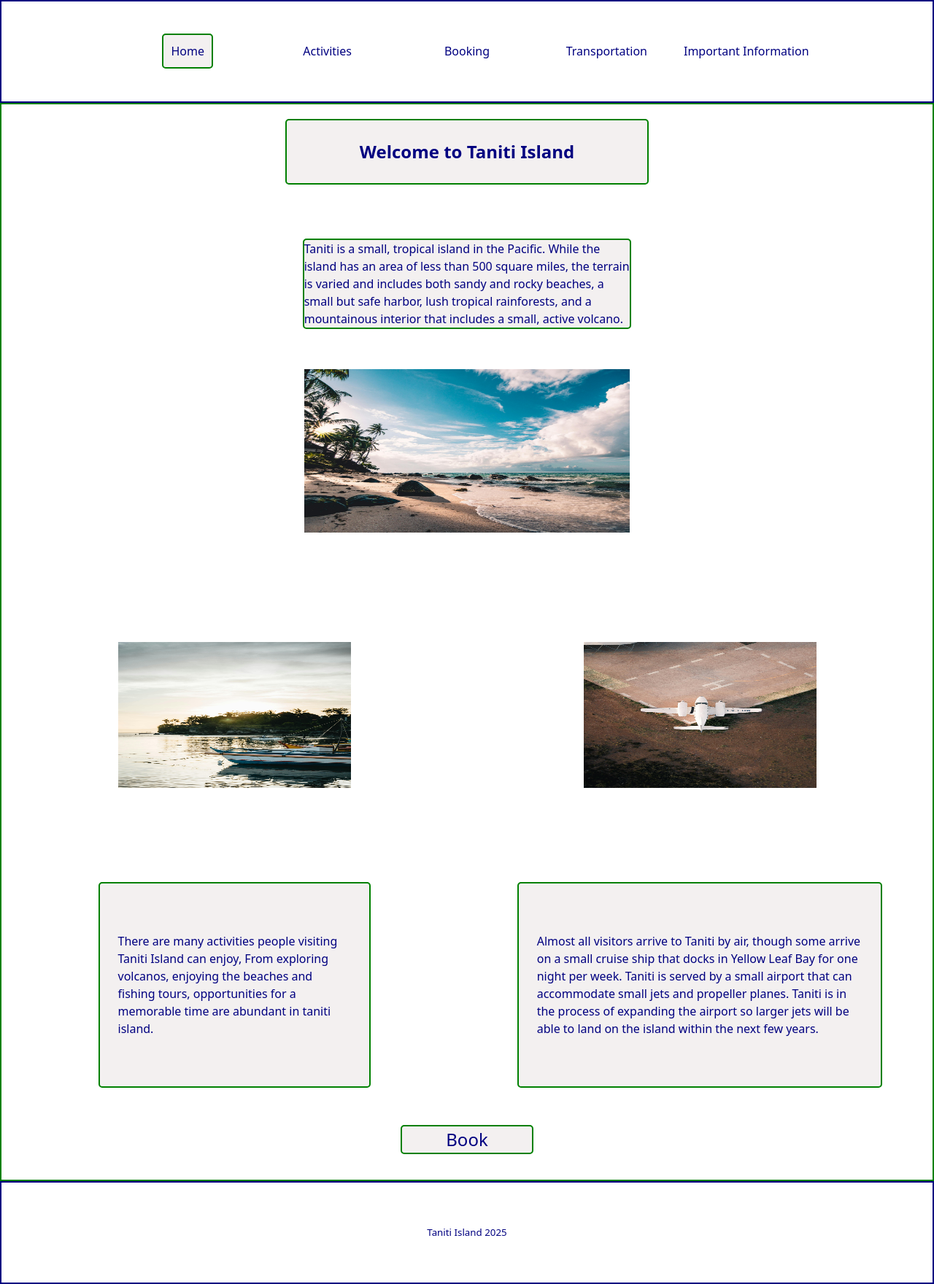
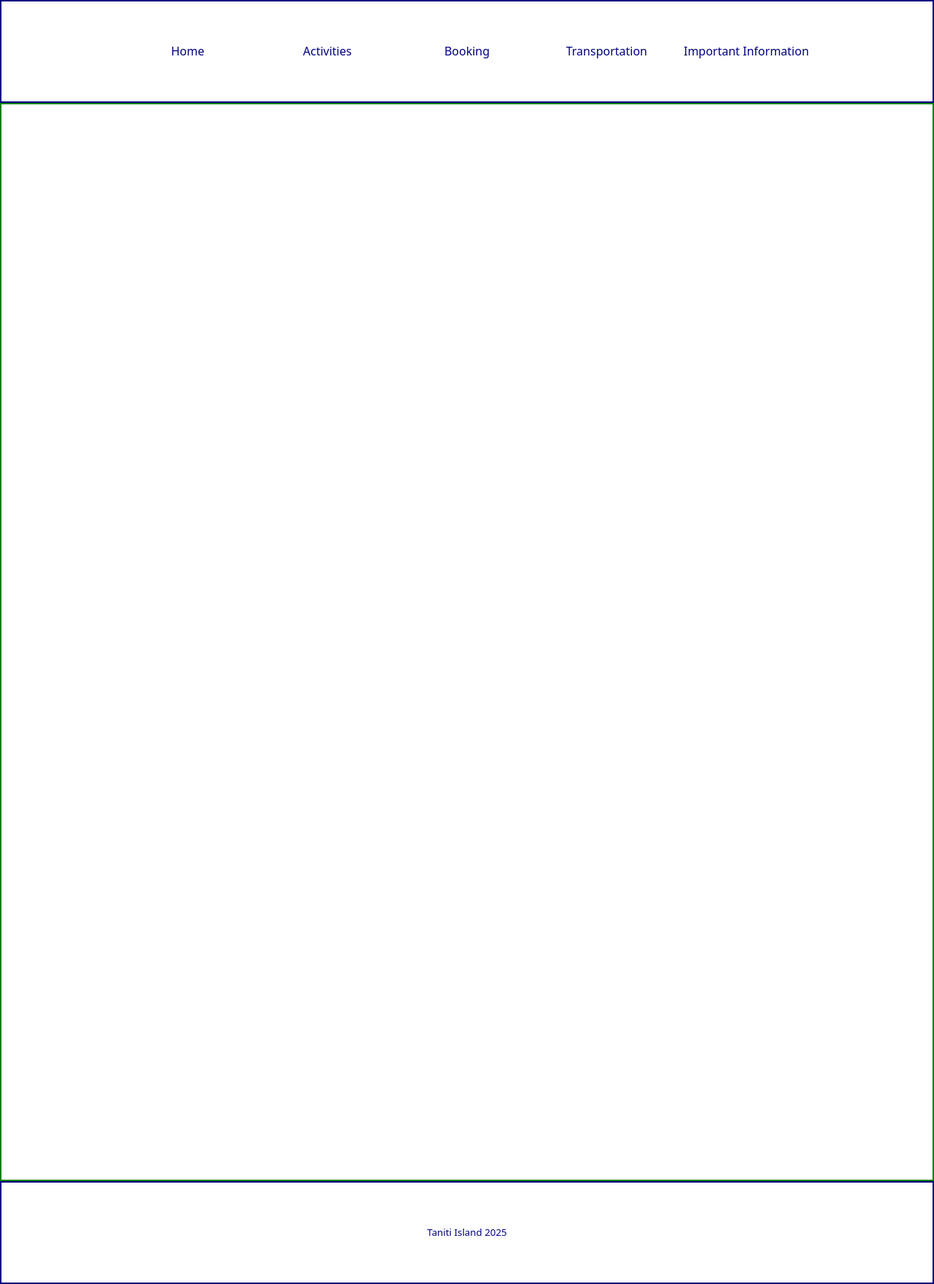
Before and after one commit to mrpiggy97/wgu-tanitian-project, a React (Vite) app: page / in a window 1280 px wide. Shown: the whole page at 73% size. Built offline with nearby package versions, Linux system fonts and the light colour scheme.

Commit message:
renames paths for routes

```diff
--- a/src/App.tsx
+++ b/src/App.tsx
@@ -17,20 +17,20 @@ function App() {
     <div id='app'>
       <nav id='navbar'>
         <div id='navigational-links'>
-          <a href="" className={path === "/" ? "active" : "none"} onClick={(e) => visitPage(e,"/")}>Home</a>
-          <a href=""  className={path === "/activities" ? "active" : "none"} onClick={(e) => visitPage(e,"/activities")}>Activities</a>
-          <a href="" className={path === "/booking" ? "active" : "none"} onClick={(e) => visitPage(e,"/booking")}>Booking</a>
-          <a href="" className={path === "/transportation" ? "active" : "none"} onClick={(e) => visitPage(e,"/transportation")}>Transportation</a>
-          <a href="" className={path === "/important-information" ? "active" : "none"} onClick={(e) => visitPage(e,"/important-information")}>Important Information</a>
+          <a href="" className={path === "/wgu-tanitian-project" ? "active" : "none"} onClick={(e) => visitPage(e,"/wgu-tanitian-project")}>Home</a>
+          <a href=""  className={path === "/wgu-tanitian-project/activities" ? "active" : "none"} onClick={(e) => visitPage(e,"/wgu-tanitian-project/activities")}>Activities</a>
+          <a href="" className={path === "/wgu-tanitian-project/booking" ? "active" : "none"} onClick={(e) => visitPage(e,"/wgu-tanitian-project/booking")}>Booking</a>
+          <a href="" className={path === "/wgu-tanitian-project/transportation" ? "active" : "none"} onClick={(e) => visitPage(e,"/wgu-tanitian-project/transportation")}>Transportation</a>
+          <a href="" className={path === "/wgu-tanitian-project/important-information" ? "active" : "none"} onClick={(e) => visitPage(e,"/wgu-tanitian-project/important-information")}>Important Information</a>
         </div>
       </nav>
       <div id='views'>
         <Routes>
-          <Route path='/' element={<Home/>}/>
-          <Route path='/booking' element={<Booking/>} />
-          <Route path='/activities' element={<Activities/>} />
-          <Route path="/transportation" element={<Transportation/>} />
-          <Route path='/important-information' element={<ImportantInformation/>}/>
+          <Route path='/wgu-tanitian-project' element={<Home/>}/>
+          <Route path='/wgu-tanitian-project/booking' element={<Booking/>} />
+          <Route path='/wgu-tanitian-project/activities' element={<Activities/>} />
+          <Route path="/wgu-tanitian-project/transportation" element={<Transportation/>} />
+          <Route path='/wgu-tanitian-project/important-information' element={<ImportantInformation/>}/>
         </Routes>
       </div>
       <footer id='footer'>
--- a/src/Home/Home.tsx
+++ b/src/Home/Home.tsx
@@ -9,7 +9,7 @@ export default function Home() : JSX.Element{
     const navigator = useNavigate()
     const visitBookingPage = (event : React.MouseEvent) : void => {
         event.preventDefault()
-        navigator("/booking")
+        navigator("/wgu-tanitian-project/booking")
     }
     return(
         <div id="home">
```
